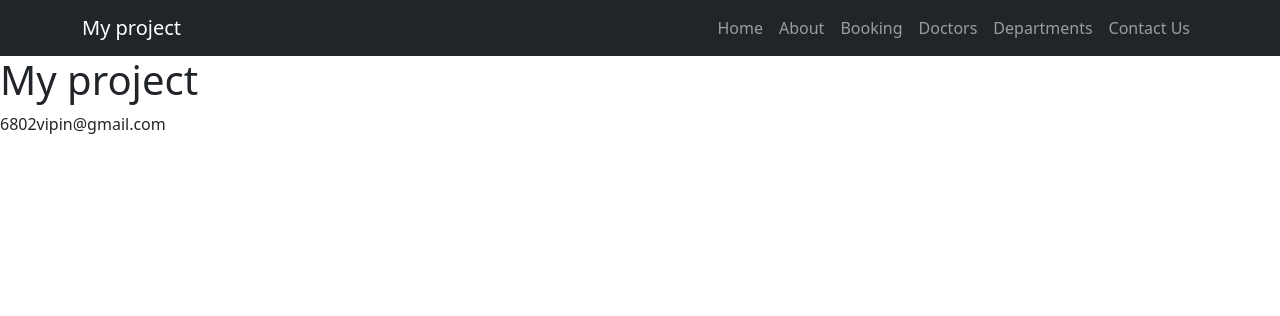
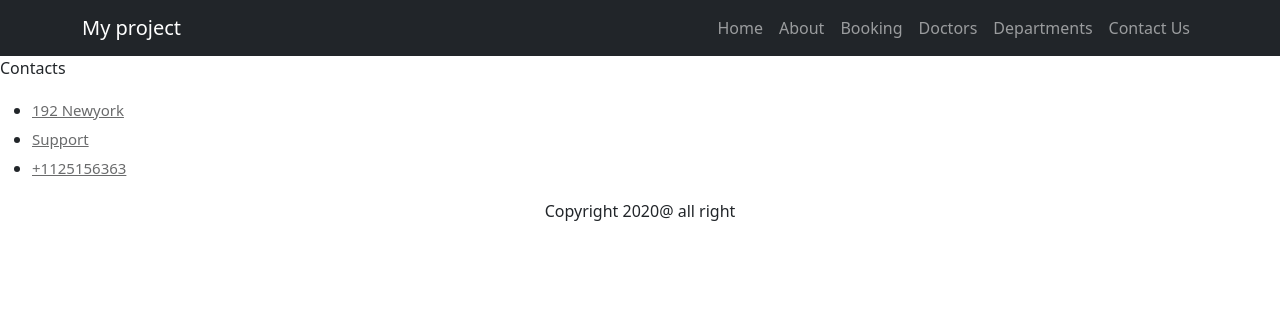
Before and after one commit to vipinvc/python-project, a Django app: page /home/contact/ in a window 1280 px wide. Shown: the top 316 px of the page. Run offline with Django 4.2, Linux system fonts and the light colour scheme; some libraries are stand-ins or nearby versions.

Commit message:
second commit

```diff
--- a/Templates/contact.html
+++ /dev/null
@@ -1,12 +0,0 @@
-{% extends 'base.html' %}
-
-{% block title%}
-Contact
-{% endblock%}
-
-{% block content%}
-<div class ='detais'>
-    <h1>My project</h1>
-    <p>6802vipin@gmail.com</p>
-</div>
-{% endblock%}
--- /dev/null
+++ b/home/templates/contact.html
@@ -0,0 +1,55 @@
+{% extends 'base.html' %}
+
+{% block title%}
+Contact
+{% endblock%}
+
+{% load static %}
+
+<!DOCTYPE html>
+<!--[if lt IE 7]>      <html class="no-js lt-ie9 lt-ie8 lt-ie7"> <![endif]-->
+<!--[if IE 7]>         <html class="no-js lt-ie9 lt-ie8"> <![endif]-->
+<!--[if IE 8]>         <html class="no-js lt-ie9"> <![endif]-->
+<!--[if gt IE 8]>      <html class="no-js"> <!--<![endif]-->
+<html>
+  <head>
+    <meta charset="utf-8">
+    <meta http-equiv="X-UA-Compatible" content="IE=edge">
+    <title></title>
+    <meta name="description" content="">
+    <meta name="viewport" content="width=device-width, initial-scale=1">
+    <link rel="stylesheet" type="text/css" href="{% static 'style.css' %}" />
+  </head>
+  <body>
+    <!--[if lt IE 7]>
+      <p class="browsehappy">You are using an <strong>outdated</strong> browser. Please <a href="#">upgrade your browser</a> to improve your experience.</p>
+    <![endif]-->
+    {% block content%}
+<div class="col-md-3 ">
+    <div class="footer-secondsection">
+      <div class="footer-text2">
+        <p>Contacts</p>
+      </div>
+      <div class="details">
+        <ul>
+          <li><a href="#">192 Newyork </a></li>
+          <li><a href="#">Support </a></li>
+          <li><a href="#">+1125156363</a></li>
+        </ul>
+      </div>
+    </div>
+  </div>
+</div>
+<div class="row">
+  <div class="col md-12">
+    <div class="copy-right">
+      <p>Copyright 2020@ all right</p>
+    </div>
+  </div>
+</div>
+{% endblock%}
+
+
+    <script src="" async defer></script>
+  </body>
+</html>
--- a/Templates/index.html
+++ b/home/templates/index.html
@@ -7,7 +7,7 @@ Home
 {% load static %}
 
 {% block content%}
-<div id="carouselExampleDark" class="carousel carousel-dark slide" data-bs-ride="carousel">
+<div id="carouselExampledark" class="carousel carousel-dark slide" data-bs-ride="carousel">
     <div class="carousel-indicators">
       <button type="button" data-bs-target="#carouselExampleDark" data-bs-slide-to="0" class="active" aria-current="true" aria-label="Slide 1"></button>
       <button type="button" data-bs-target="#carouselExampleDark" data-bs-slide-to="1" aria-label="Slide 2"></button>
--- a/static/style.css
+++ b/static/style.css
@@ -1,3 +1,17 @@
 .text-block p{
-    background-color: brown !important;
+    color:grey;
+    font-size: medium;
+    font-weight: bold;
 }
+.details a{
+    color: #6A6B6C;
+    font-size: 15px;
+    font-style: normal;
+    font-weight: 400;
+    line-height:29px
+
+}
+.copy-right{
+    display: flex;
+    justify-content: center;
+}
```
Also changed, not shown: home/templates/about.html (renamed from Templates/about.html), home/templates/base.html (renamed from Templates/base.html), home/templates/booking.html (renamed from Templates/booking.html), home/templates/confirmation.html (renamed from Templates/confirmation.html), home/templates/departments.html (renamed from Templates/departments.html), home/templates/doctors.html (renamed from Templates/doctors.html).
